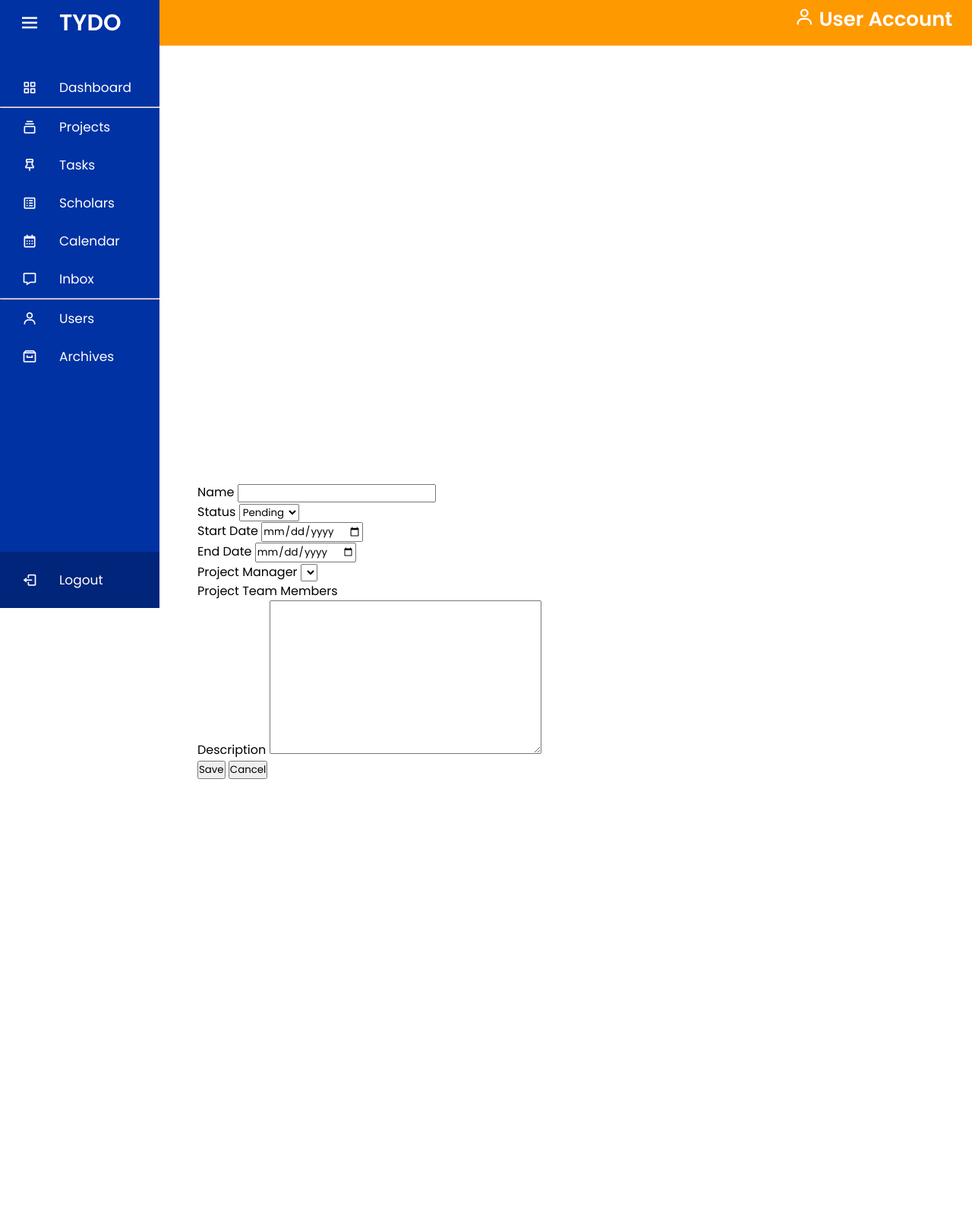
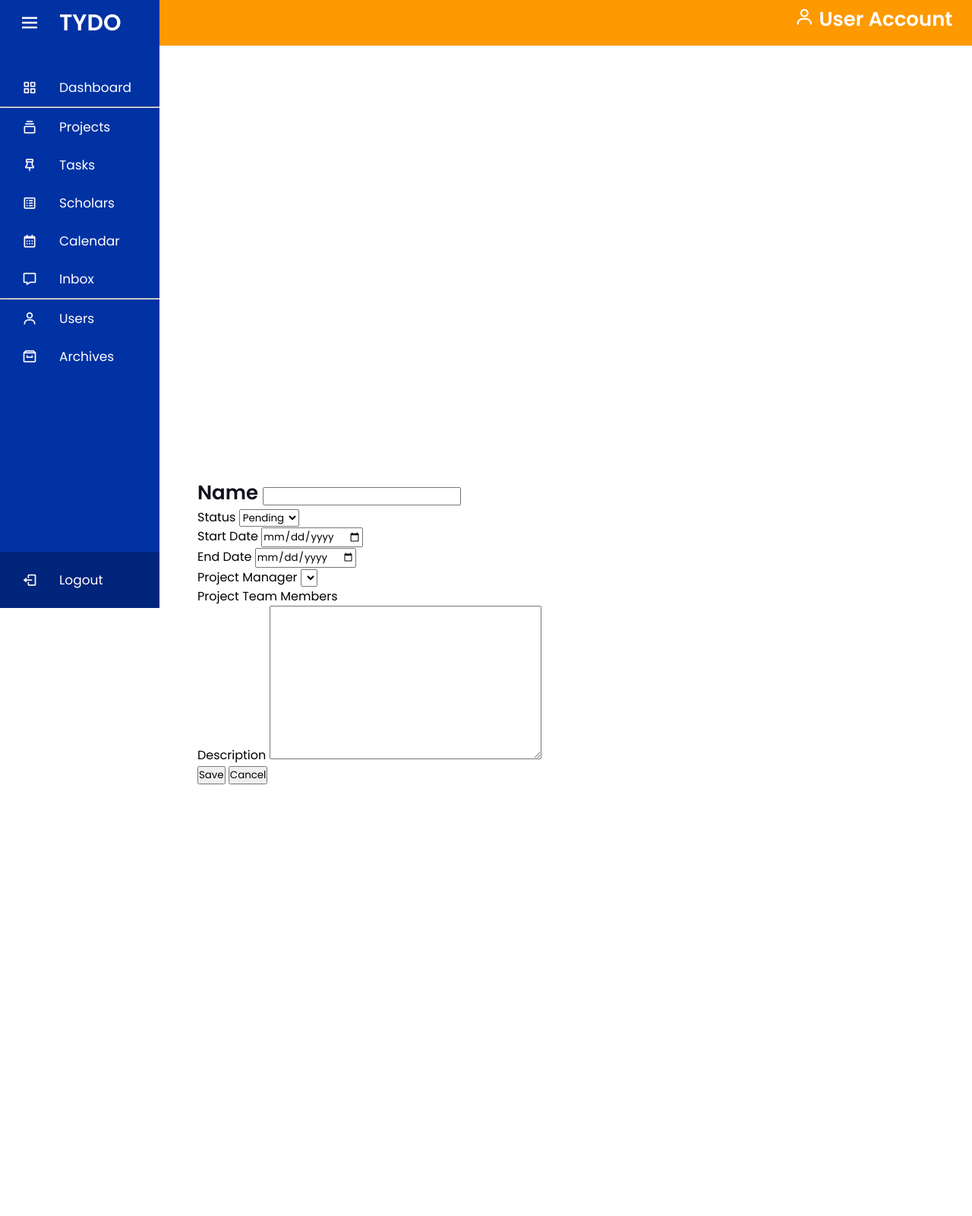
Before and after one commit to aecliam/New-iTask, a PHP site: page /index-new.php in a window 1280 px wide. Shown: the whole page at 76% size. Run offline with PHP 8.4, Linux system fonts and the light colour scheme; lists and menus that the app fills with data are empty.

Commit message:
Update new-project.php

```diff
--- a/new-project.php
+++ b/new-project.php
@@ -1,3 +1,7 @@
+<meta charset="UTF-8">
+        <!--<title>  </title>-->
+        <link rel="stylesheet" type="text/css" href="css/index-new.css"/>
+
 <div>
 	<div>
 		<div>
@@ -5,7 +9,7 @@
 
         <input type="hidden" name="id">
 		<div>
-			<div>
+			<div class="text">
 				<div>
 					<label for=""> Name </label>
 					<input type="text" name="name">
```
